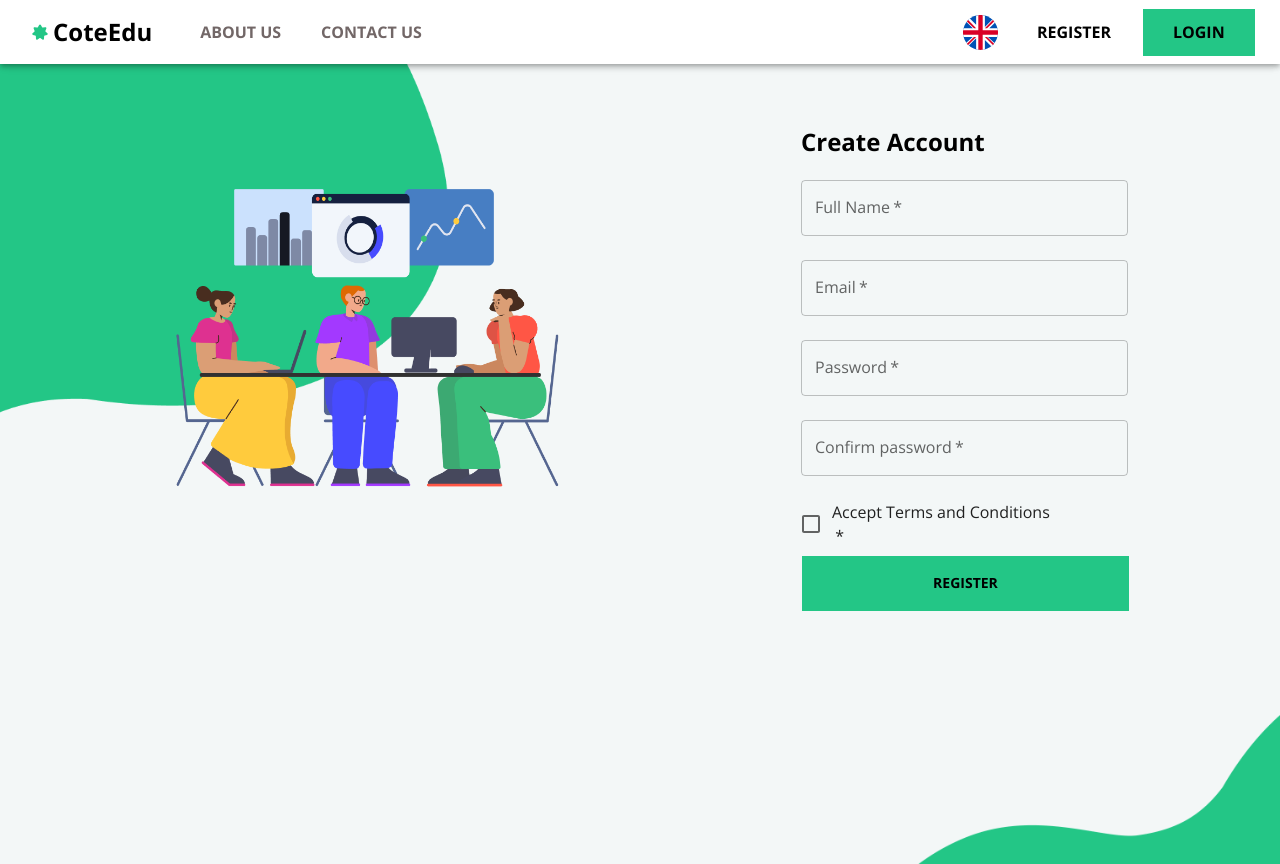
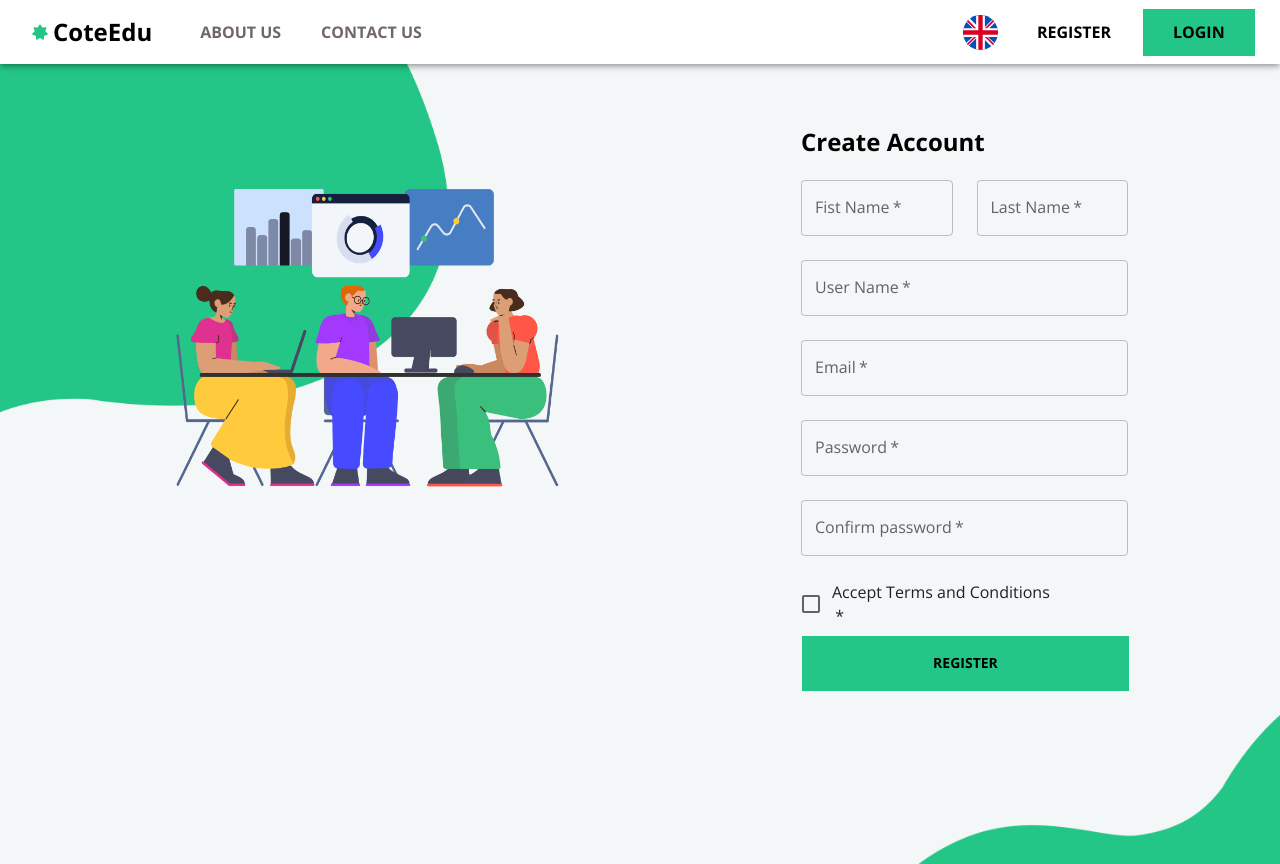
Before and after one commit to duyhuynh885/fcote-client, a React (Create React App) app: page /register in a window 1280 px wide. Built offline with nearby package versions, Linux system fonts and the light colour scheme.

Commit message:
Update field for register

```diff
--- a/src/pages/Authentication/Register.tsx
+++ b/src/pages/Authentication/Register.tsx
@@ -4,6 +4,7 @@ import {
   FormControlLabel,
   FormGroup,
   FormHelperText,
+  Grid,
   TextField,
   Typography,
 } from '@mui/material'
@@ -31,16 +32,11 @@ const regularButton: RegularButtonType = {
   className: 'form__custom-button',
 }
 
-type FormValues = {
-  fullName: string
-  email: string
-  password: string
-  confirmPassword: string
-}
-
 export default function Register() {
   const registerSchema = object({
-    fullName: string().max(32, 'Name must be less than 100 characters'),
+    firstName: string().max(32, 'First name must be less than 100 characters'),
+    lastName: string().max(32, 'Last name must be less than 100 characters'),
+    userName: string().max(32, 'User name must be less than 100 characters'),
     email: string().email('Email is invalid'),
     password: string()
       .min(8, 'Password must be more than 8 characters')
@@ -68,8 +64,8 @@ export default function Register() {
   }
 
   const onSubmit: SubmitHandler<RegisterInput> = (data) => {
-    const { fullName, email, password } = data
-    dispatch(registerRequest({ fullName, email, password }))
+    const { firstName, lastName, userName, email, password } = data
+    dispatch(registerRequest({ firstName, lastName, userName, email, password }))
   }
 
   return (
@@ -89,14 +85,38 @@ export default function Register() {
           Create Account{' '}
         </Typography>
         <form className='form' onSubmit={handleSubmit(onSubmit)}>
+          <Grid container rowSpacing={1} columnSpacing={{ xs: 1, sm: 2, md: 3 }}>
+            <Grid item xs={6}>
+              <TextField
+                {...register('firstName')}
+                required
+                sx={{ width: '100%', marginBottom: '1.5rem' }}
+                id='outlined-fullName-input'
+                label='Fist Name'
+                error={!!errors['firstName']}
+                helperText={errors['firstName'] ? errors['firstName'].message : ''}
+              />
+            </Grid>
+            <Grid item xs={6}>
+              <TextField
+                {...register('lastName')}
+                required
+                sx={{ width: '100%', marginBottom: '1.5rem' }}
+                id='outlined-fullName-input'
+                label='Last Name'
+                error={!!errors['lastName']}
+                helperText={errors['lastName'] ? errors['lastName'].message : ''}
+              />
+            </Grid>
+          </Grid>
           <TextField
-            {...register('fullName')}
+            {...register('userName')}
             required
             sx={{ width: '100%', marginBottom: '1.5rem' }}
             id='outlined-fullName-input'
-            label='Full Name'
-            error={!!errors['fullName']}
-            helperText={errors['fullName'] ? errors['fullName'].message : ''}
+            label='User Name'
+            error={!!errors['userName']}
+            helperText={errors['userName'] ? errors['userName'].message : ''}
           />
           <TextField
             {...register('email')}
--- a/src/redux/modules/auth/saga.ts
+++ b/src/redux/modules/auth/saga.ts
@@ -1,5 +1,4 @@
 import { getCookie, signOut } from './../../../utils/auth'
-import { PayloadAction } from '@reduxjs/toolkit'
 import { call, put, take, fork, delay } from 'redux-saga/effects'
 import authApi from '../../../api/authApi'
 import history from '../../../routing/history'
@@ -63,8 +62,10 @@ function* loginWatcher() {
 }
 
 function* registerWatcher() {
-  const { fullName, email, password } = yield take(RegisterActionType.REGISTER_REQUESTING)
-  yield fork(registerFlow, { fullName, email, password })
+  const { firstName, lastName, userName, email, password } = yield take(
+    RegisterActionType.REGISTER_REQUESTING,
+  )
+  yield fork(registerFlow, { firstName, lastName, userName, email, password })
 }
 
 export default function* authSaga() {
--- a/src/redux/modules/auth/type.ts
+++ b/src/redux/modules/auth/type.ts
@@ -32,7 +32,9 @@ export interface LogoutResponse {
 }
 
 export interface RegisterRequestPayload {
-  fullName: string
+  firstName: string
+  lastName: string
+  userName: string
   email: string
   password: string
 }
```
Also changed, not shown: src/redux/modules/auth/action/authAction.ts (+6 -3 lines), src/utils/changeLanguage.ts (added, +11 -0 lines).
